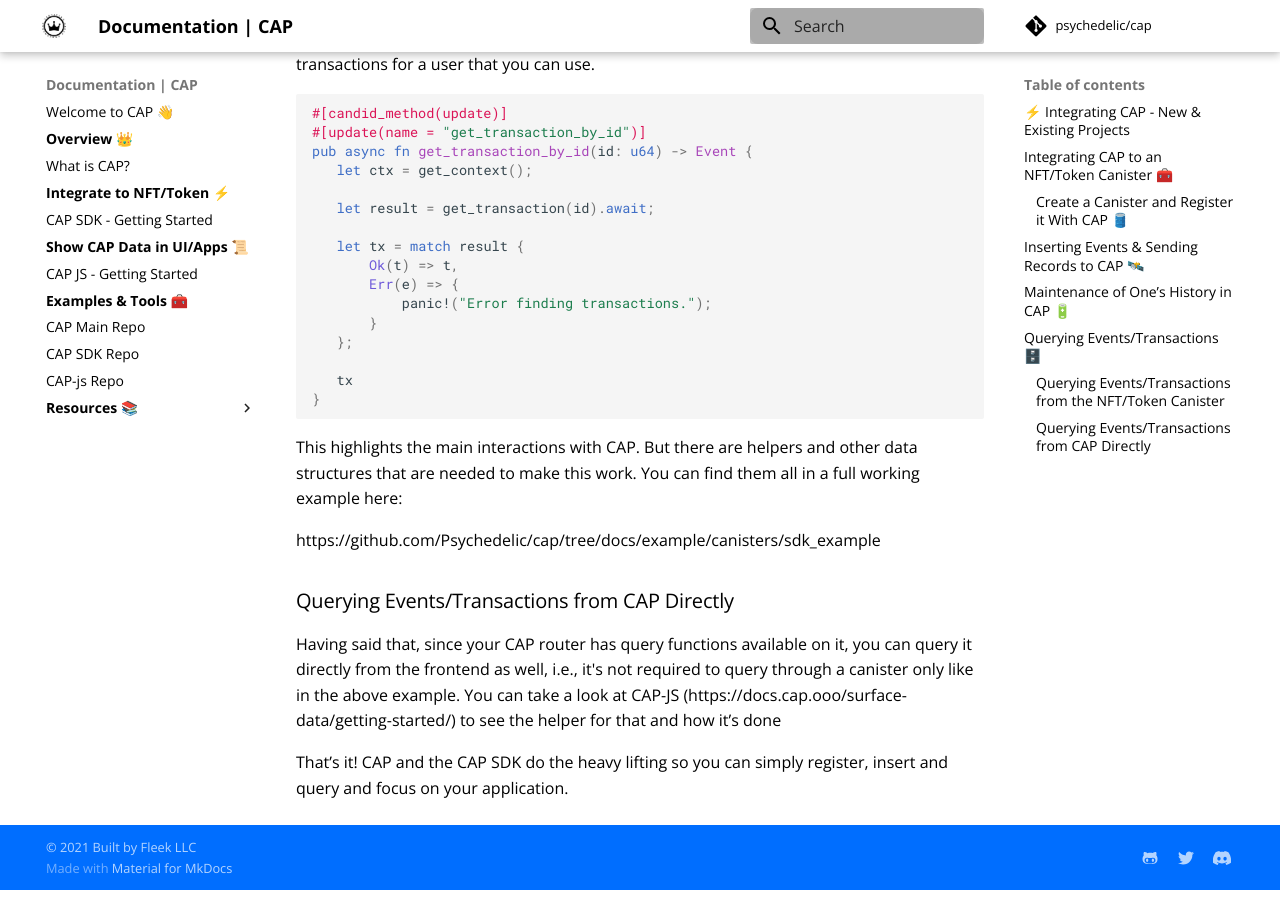
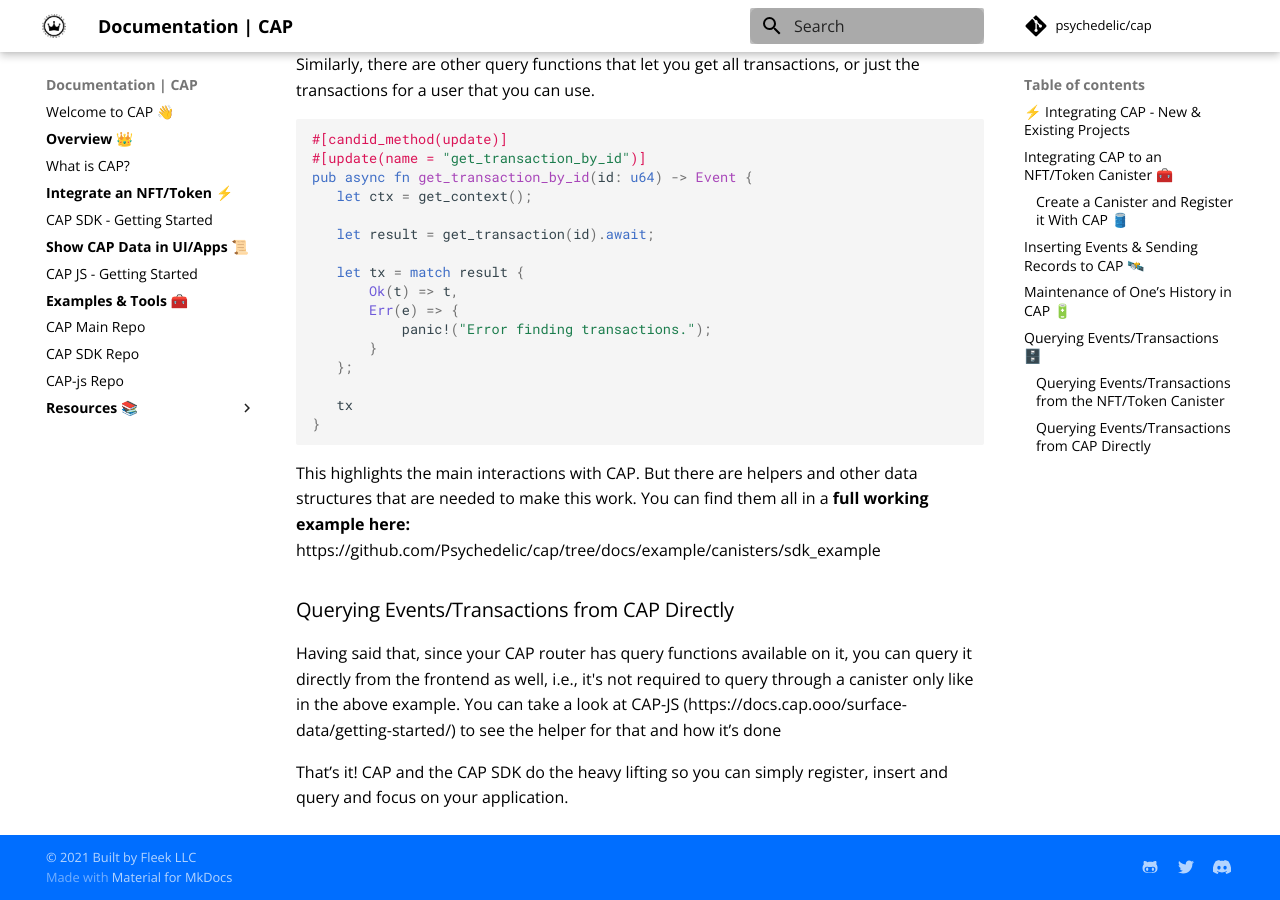
Before and after one commit to Psychedelic/cap-docs, an MkDocs documentation site: the page built from docs/integrate-cap/getting-started.md, in a window 1280 px wide and 900 px high, scrolled down 3964 px. Built offline with MkDocs 1.6.1 and Material for MkDocs 9.7.7, drawn with Linux system fonts in a browser that asks for light colours; comment, search, counter and statistics services are not loaded; some of the changed text lies outside the part shown.

Commit message:
final touches

````diff
--- a/docs/integrate-cap/getting-started.md
+++ b/docs/integrate-cap/getting-started.md
@@ -20,7 +20,7 @@ To integrate CAP, a Token or NFT must use the **CAP SDK**. A development kit we
 
 The following guide will take you through creating a sample project (NFT/Token) that uses **CAP for its event history**. It will create a simple token that registers with CAP and then submits and retrieves events. It is recommended that you read the CAP specifications to understand how CAP works.
 
-- That can be found here https://github.com/Psychedelic/cap/tree/main/spec
+- **That can be found here **https://github.com/Psychedelic/cap/tree/main/spec
 
 ----
 
@@ -183,9 +183,7 @@ pub async fn get_transaction_by_id(id: u64) -> Event {
 }
 ```
 
-This highlights the main interactions with CAP. But there are helpers and other data structures that are needed to make this work. You can find them all in a full working example here:
-
-https://github.com/Psychedelic/cap/tree/docs/example/canisters/sdk_example
+This highlights the main interactions with CAP. But there are helpers and other data structures that are needed to make this work. You can find them all in a **full working example here:** https://github.com/Psychedelic/cap/tree/docs/example/canisters/sdk_example
 
 ### Querying Events/Transactions from CAP Directly
 
--- a/mkdocs.yml
+++ b/mkdocs.yml
@@ -26,7 +26,7 @@ nav:
   - Welcome to CAP 👋: index.md
   - <b>Overview</b> 👑: "#"
   - What is CAP?: overview/what-is-cap.md
-  - <b>Integrate to NFT/Token</b> ⚡: "#"
+  - <b>Integrate an NFT/Token</b> ⚡: "#"
   - CAP SDK - Getting Started: integrate-cap/getting-started.md
   - <b>Show CAP Data in UI/Apps</b> 📜: "#"
   - CAP JS - Getting Started: surface-data/getting-started.md
````
Also changed, not shown: other parts of docs/integrate-cap/getting-started.md (+1 -1 lines), docs/index.md (+1 -4 lines).
